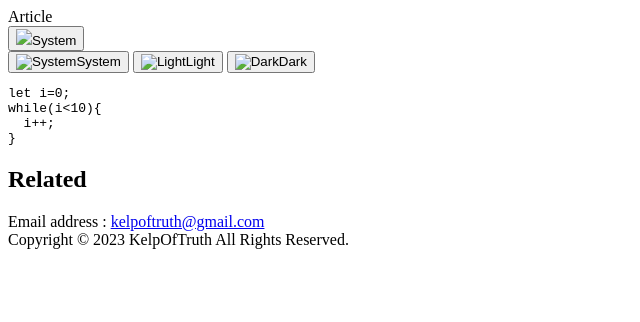
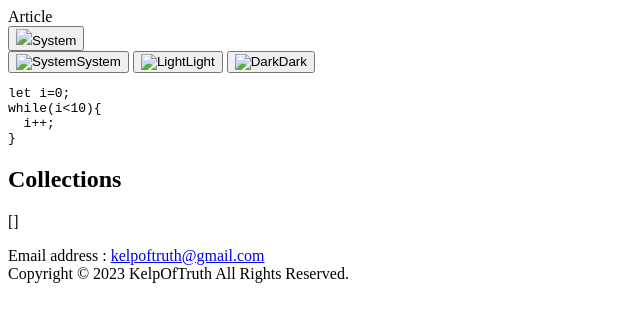
Before and after one commit to kelp-of-truth/articles, a Jekyll site: the page built from README.md, in a window 1280 px wide. Shown: the top 322 px of the page, without its empty margins (0-640 px from the left). Built offline with Jekyll 4.4.1, drawn with Linux system fonts in a browser that asks for light colours; nearby versions of some CDN libraries; our own code applies the rules of GitHub Pages for plain Markdown files.

Commit message:
Update default.html

```diff
--- a/_layouts/default.html
+++ b/_layouts/default.html
@@ -29,8 +29,8 @@
     </header>
     <article>
       {{content}}
-      <h2>Related</h2>
-      {{site.related_posts}}
+      <h2>Collections</h2>
+      {{site.collections}}
     </article>
     <footer>
       <p>
```
